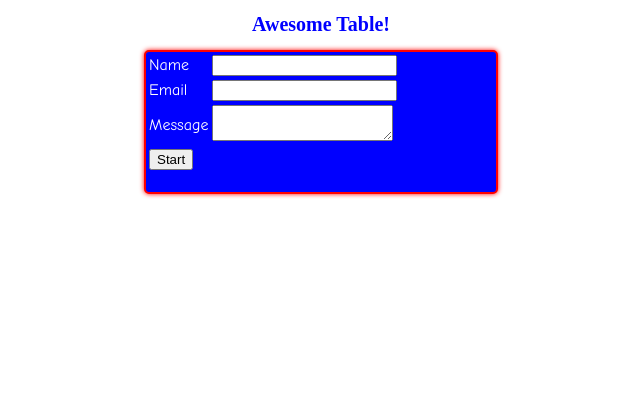
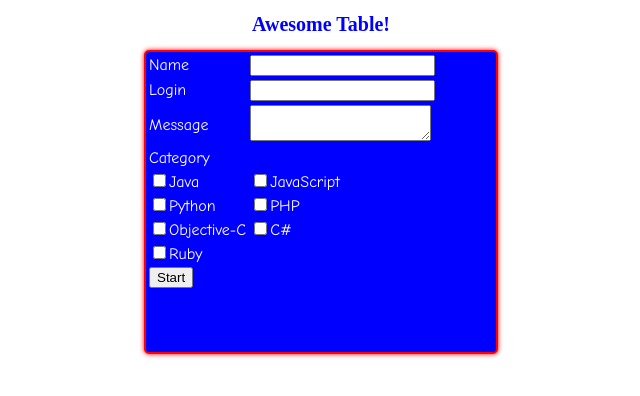
Before and after one commit to gios/AwesomeBoard, a plain HTML site: page index.html in a window 1280 px wide. Shown: the whole page, without its empty margins (319-959 px from the left). Drawn offline with Linux system fonts and the light colour scheme.

Commit message:
Commin something

```diff
--- a/application.css
+++ b/application.css
@@ -7,7 +7,7 @@ h1 {
 
 #style-form {
 	width: 350px;
-	height: 140px;
+	height: 300px;
 	border: 2px solid red;
 	border-radius: 5px;
 	box-shadow: 0 0 5px red;
--- a/application.js
+++ b/application.js
@@ -2,29 +2,29 @@
 //Awesome Board
 "use strict";
 
-function validate(form) {
-	var name = form.name.value;
-	var email = form.email.value;
-	var message = form.message.value;
+function validate() {
+	var name = document.forms['awesomeform'].name.value;
+	var email = document.forms['awesomeform'].email.value;
+	var message = document.forms['awesomeform'].message.value;
+	console.log();
 
 	var nameElem = document.getElementById("name");
 	var emailElem = document.getElementById("email");
 	var messageElem = document.getElementById("message");
-	var size = document.getElementById("size");
 
 	function error(element, message) {
 		element.className = "error";
-		element.setAttribute("title",message);
+		element.setAttribute("title", message);
 	}
 
 	function non_error(element) {
 		element.className = "non-error";
-		element.setAttribute("title","Good");
+		element.setAttribute("title", "Good");
 	}
 
 	// Validate yield name
 	var validate_name = function() {
-		if((name == "") || !(isNaN(name))) {
+		if ((name == "") || !(isNaN(name)) || (name.charAt(0) >= 65 && name.charAt(0) <= 90)) {
 			error(nameElem, "Enter Right Name");
 		} else {
 			non_error(nameElem);
@@ -34,7 +34,7 @@ function validate(form) {
 
 	// Validate email
 	var validate_email = function() {
-		if((email == "") || (email.indexOf("@") < 1) || (email.indexOf(".") < 1)) {
+		if (/^[a-zA-z]{1}[a-zA-Z1-9]{3,20}$/.test(name) === false) {
 			error(emailElem, "Enter Right Email");
 		} else {
 			non_error(emailElem);
@@ -43,8 +43,8 @@ function validate(form) {
 	validate_email();
 
 	//Validate message
-	var validate_message = function () {
-		if(message == "") {
+	var validate_message = function() {
+		if (message == "") {
 			error(messageElem, "Enter Right Message");
 		} else {
 			non_error(messageElem);
@@ -52,38 +52,14 @@ function validate(form) {
 	}
 	validate_message();
 
-	function board(name, message) {
-			var root = document.getElementById("root");
-			var _div = document.createElement("div");
-			var _name = document.createElement("h2");
-			var _message = document.createElement("p");
-			root.appendChild(_div);
-			_div.appendChild(_message);
-			_div.insertBefore(_name, _message);
-			_name.innerHTML = name;
-			_message.innerHTML = message;
-			_div.style.width = "200px";
-			_div.style.height = "150px";
-			_div.style.backgroundColor = "yellow";
-			_div.style.borderRadius = "50px";
-			_name.style.textAlign = "center";
-			_message.style.textAlign = "center";
-			_name.style.fontFamily = "Comic Sans MS";
-			_message.style.fontFamily = "Comic Sans MS";
-			_name.style.padding = "10px";
-			_message.style.padding = "10px";
-			_div.style.float = "left";
-			_div.style.margin = "10px";
-			_div.onclick = function() {
-				_div.style['-webkit-transition-duration'] = "2s";
-				_div.style['-webkit-transform'] = "scale(0)";
-				_div.style.width = "0px";
-				_div.style.height = "0px";
-				_name.style.padding = "0px";
-				_message.style.padding = "0px";
-				_div.style.margin = "0px";
-			}
-		}
+	function board() {
+		var root = document.getElementById("root");
+		root.style.color = "green";
+		root.style.margin = "20px auto";
+		root.style.textAlign = "center";
+		root.style.fontSize = "30px";
+		root.innerHTML = "Correct!";
+	}
 
 
 
@@ -92,7 +68,7 @@ function validate(form) {
 	console.log(messageElem.className);
 	console.log(screen.height);
 	console.log(size.scrollHeight);*/
-	if((nameElem.className == "non-error") && (emailElem.className == "non-error") && (messageElem.className == "non-error")) {
-		board(name, message);
+	if ((nameElem.className == "non-error") && (emailElem.className == "non-error") && (messageElem.className == "non-error")) {
+		board();
 	}
 }
--- a/index.html
+++ b/index.html
@@ -10,22 +10,41 @@
 
 		<h1>Awesome Table!</h1>
 		<div id="style-form">
-		<form id="tableForm">
+		<form id="tableForm" name='awesomeform'>
 			<table>
 				<tr>
 					<td>Name</td>
 					<td><input type="text" id="name"></td>
 				</tr>
 				<tr>
-					<td>Email</td>
+					<td>Login</td>
 					<td><input type="text" id="email"></td>
 				</tr>
 				<tr>
 					<td>Message</td>
 					<td><textarea id="message"></textarea></td>
 				</tr>
+
 				<tr>
-					<td colspan="2"><input onclick="validate(this.form);" type="button" value="Start"></td>
+					<td>Category</td>
+					<td>
+						<tr>
+							<td><input type="checkbox" name="Java" value="Java">Java</td>
+							<td><input type="checkbox" name="JavaScript" value="Javacript">JavaScript</td>
+							<tr>
+							<td><input type="checkbox" name="Python" value="Python">Python</td>
+							<td><input type="checkbox" name="PHP" value="PHP">PHP</td>
+							<tr>
+							<td><input type="checkbox" name="Objective-C" value="Objective-C">Objective-C</td>
+							<td><input type="checkbox" name="C#" value="C#">C#</td>
+							<tr>
+							<td><input type="checkbox" name="Ruby" value="Ruby">Ruby</td>
+						</tr>
+					</td>
+				</tr>
+
+				<tr>
+					<td colspan="2"><input onclick="validate();" type="button" value="Start"></td>
 				</tr>
 			</table>
 		</form>
```
